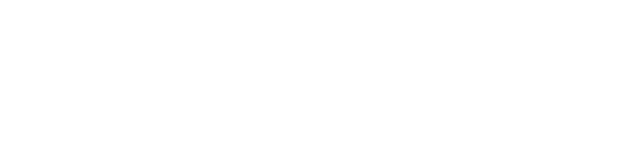
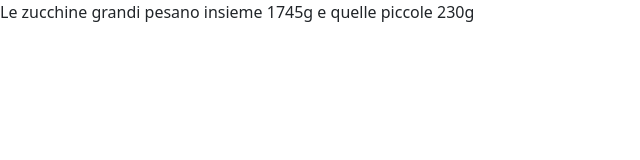
Before and after one commit to Daniele206/js-jsnacks-blocco-5, a plain HTML site: page 2/index.html in a window 1280 px wide. Shown: the whole page, without its empty margins (0-640 px from the left). Drawn offline with nearby package versions, Linux system fonts and the light colour scheme.

Commit message:
[finish] snack2

```diff
--- a/2/assets/js/script.js
+++ b/2/assets/js/script.js
@@ -1,52 +1,90 @@
 const zucchine = [
   {
     varietá: 'nera',
-    perso_in_g: 100,
+    peso_in_g: 100,
     lunghezza_in_cm: 14,
   },
   {
     varietá: 'napoletana',
-    perso_in_g: 225,
+    peso_in_g: 225,
     lunghezza_in_cm: 21,
   },
   {
     varietá: 'tonda',
-    perso_in_g: 150,
+    peso_in_g: 150,
     lunghezza_in_cm: 16,
   },
   {
     varietá: 'trombetta',
-    perso_in_g: 300,
+    peso_in_g: 300,
     lunghezza_in_cm: 26,
   },
   {
     varietá: 'gialla',
-    perso_in_g: 250,
+    peso_in_g: 250,
     lunghezza_in_cm: 24,
   },
   {
     varietá: 'fiorentina',
-    perso_in_g: 50,
+    peso_in_g: 50,
     lunghezza_in_cm: 7,
   },
   {
     varietá: 'romanesca',
-    perso_in_g: 80,
+    peso_in_g: 80,
     lunghezza_in_cm: 9,
   },
   {
     varietá: 'patisson',
-    perso_in_g: 450,
+    peso_in_g: 450,
     lunghezza_in_cm: 35,
   },
   {
     varietá: 'rugoso friulano',
-    perso_in_g: 200,
+    peso_in_g: 200,
     lunghezza_in_cm: 19,
   },
   {
     varietá: 'crookneck',
-    perso_in_g: 170,
+    peso_in_g: 170,
     lunghezza_in_cm: 16,
   },
 ];
+
+const zucchineGrandi = zucchine.filter(zucchinaGrande);
+const zucchinePiccole = zucchine.filter(zucchinaPiccola);
+
+function zucchinaGrande(zucchina){
+  return zucchina.lunghezza_in_cm > 15;
+};
+
+function zucchinaPiccola(zucchina){
+  return zucchina.lunghezza_in_cm < 15;
+};
+
+console.log(zucchineGrandi);
+
+let sommaZucchineGrandi = 0;
+
+for(zucchinaG of zucchineGrandi){
+  sommaZucchineGrandi = sommaZucchineGrandi + zucchinaG.peso_in_g
+}
+
+console.log(sommaZucchineGrandi);
+
+//-----------------------------------------------
+
+console.log(zucchinePiccole);
+
+let sommaZucchinePiccole = 0;
+
+for(zucchinaP of zucchinePiccole){
+  sommaZucchinePiccole = sommaZucchinePiccole + zucchinaP.peso_in_g
+}
+
+console.log(sommaZucchinePiccole);
+
+
+const output = document.querySelector('.my-output');
+
+output.innerHTML = 'Le zucchine grandi pesano insieme ' + sommaZucchineGrandi + 'g ' + 'e quelle piccole ' + sommaZucchinePiccole + 'g';
--- a/2/index.html
+++ b/2/index.html
@@ -9,6 +9,7 @@
   <title>Document</title>
 </head>
 <body>
+  <span class="my-output"></span>
 
   <script src="./assets/js/script.js"></script>
 </body>
```
